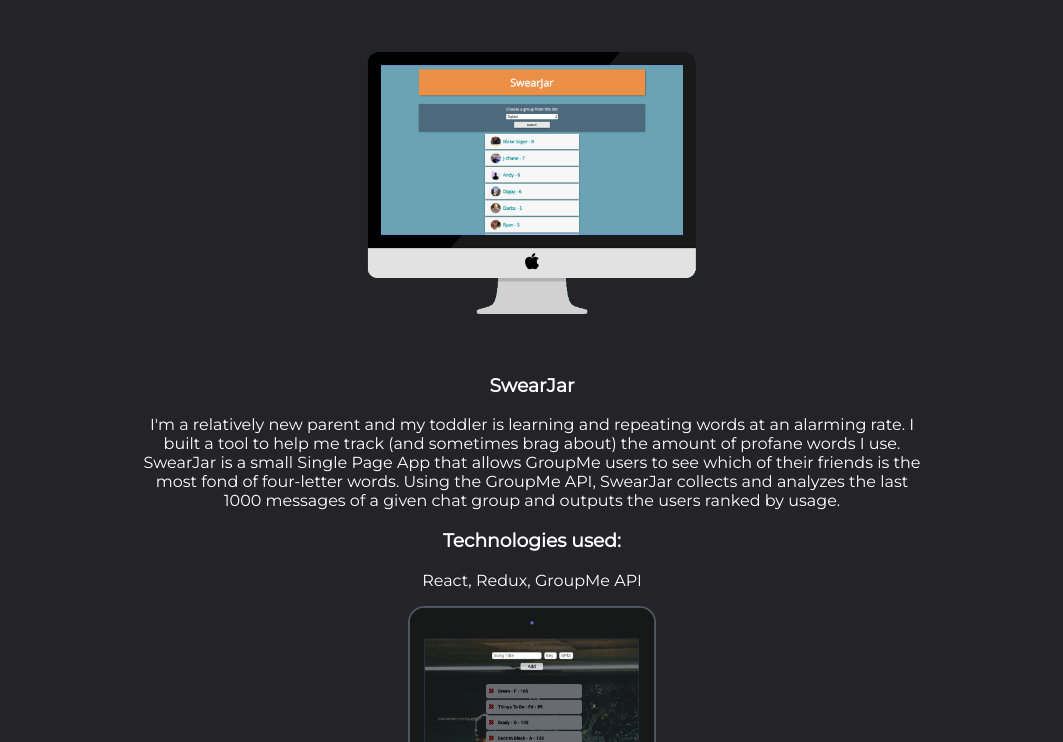
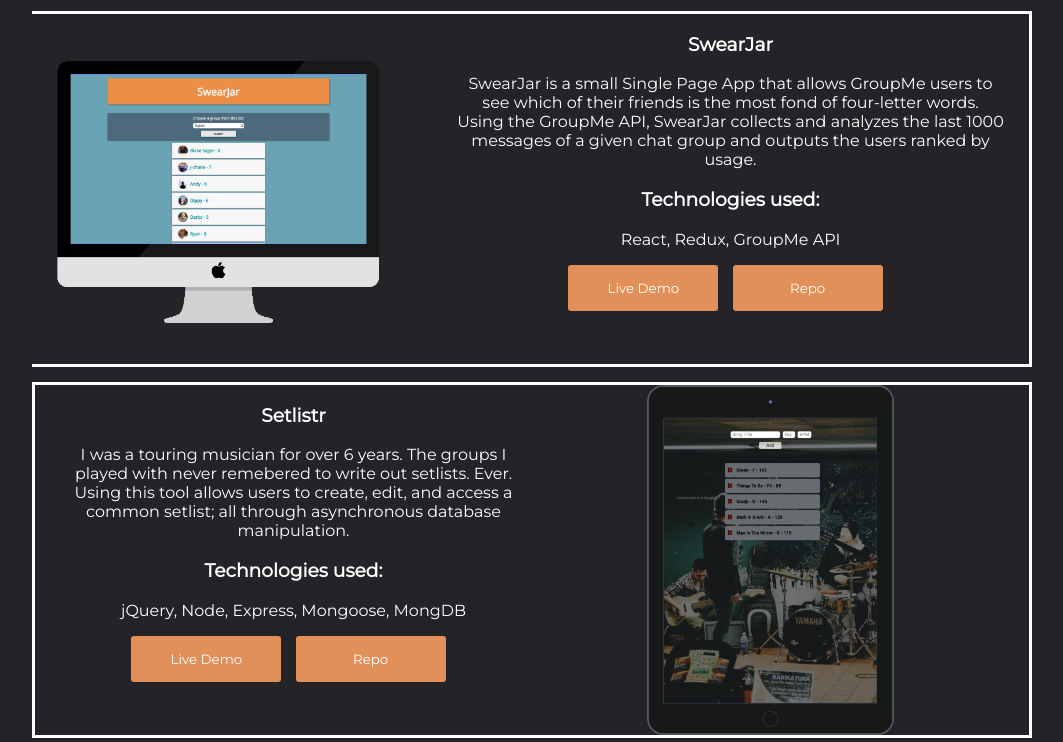
Before and after one commit to chasingSublimity/portfolio-site, a website: page index.html in a window 1280 px wide. Shown: the part 1621-2363 px from the top of the page, without its empty margins (108-1171 px from the left). Drawn offline with Linux system fonts and the light colour scheme.

Commit message:
style setlistr project section

```diff
--- a/index.html
+++ b/index.html
@@ -29,7 +29,7 @@
 				<a href="http://traveler-app.info">
 					<img src="./assets/Dark-Traveler-Mockup.png" alt="Project Image: Traveler" class="project-image traveler-image">
 				</a>
-				<div class="project-description col-6">
+				<div class="project-description col-8">
 					<h3 class="app-title">Traveler</h3>
 					<p class="app-copy">Inspired by the now-defunct Instagram photomap, Traveler is a fullstack, mobile-first app that allows users to save and memories. Upload a photo, comment, and location and the app will plot the memory on a map, allowing the user to remember the trips they’ve taken.
 					</p>
@@ -44,29 +44,33 @@
 				</div>
 			</div>
 
-			<div class="project">
+			<div class="project row">
 				<a href="http://swearjar.info">
-					<img src="./assets/flat-imac-swearjar.png" alt="Project Image: SwearJar" class="project-image">
+					<img src="./assets/flat-imac-swearjar.png" alt="Project Image: SwearJar" class="project-image col-6 swearjar-image">
 				</a>
 				<div class="project-description">
 					<h3 class="app-title">
 						SwearJar
 					</h3>
 					<p class="app-copy">
-						I'm a relatively new parent and my toddler is learning and repeating words at an alarming rate. I built a tool to help me track (and sometimes brag about) the amount of profane words I use. SwearJar is a small Single Page App that allows GroupMe users to see which of their friends is the most fond of four-letter words. Using the GroupMe API, SwearJar collects and analyzes the last 1000 messages of a given chat group and outputs the users ranked by usage.
+						SwearJar is a small Single Page App that allows GroupMe users to see which of their friends is the most fond of four-letter words. Using the GroupMe API, SwearJar collects and analyzes the last 1000 messages of a given chat group and outputs the users ranked by usage.
 					</p>
 					<h3>Technologies used: </h3>
 					<p class="app-tech">
 						React, Redux, GroupMe API
 					</p>
+					<div class="buttons">
+						<button>Live Demo</button>
+						<button>Repo</button>
+					</div>
 				</div>
 			</div>
 
-			<div class="project">
+			<div class="project row">
 				<a href="https://powerful-earth-11452.herokuapp.com/">
 					<img src="./assets/setlistr-mockup.png" alt="Project Image: Setlistr" class="project-image">
 				</a>
-				<div class="project-description">
+				<div class="project-description col-6">
 					<h3 class="app-title">
 						Setlistr
 					</h3>
@@ -79,6 +83,10 @@
 					<p class="app-tech">
 						jQuery, Node, Express, Mongoose, MongDB
 					</p>
+					<div class="buttons">
+						<button>Live Demo</button>
+						<button>Repo</button>
+					</div>
 				</div>
 			</div>
 
--- a/main.css
+++ b/main.css
@@ -33,9 +33,6 @@
 }
 
 .projects {
-  max-width: 800px;
-  margin: auto;
-  margin-top: 15px;
   font-family: 'Montserrat', sans-serif;
   text-align: center;
   color: white;
@@ -46,7 +43,8 @@
 }
 
 .project {
-  /*height: 100%*/
+  border: white 3px solid;
+  margin-bottom: 5px;
 }
 
 button {
@@ -80,6 +78,10 @@
 
 .traveler-image {
   margin-top: 10px;
+}
+
+.swearjar-image {
+  margin-left: -75px;
 }
 
 .marvel-image {
```
